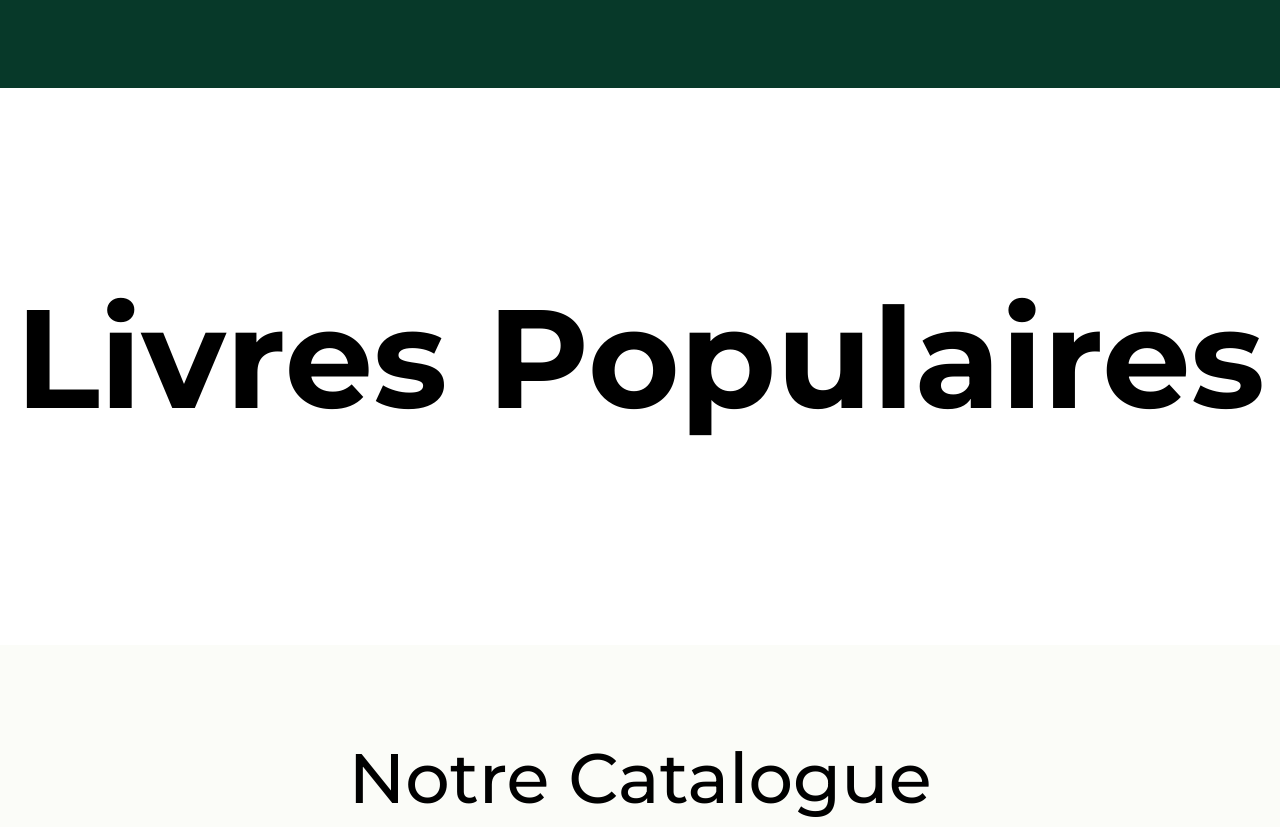
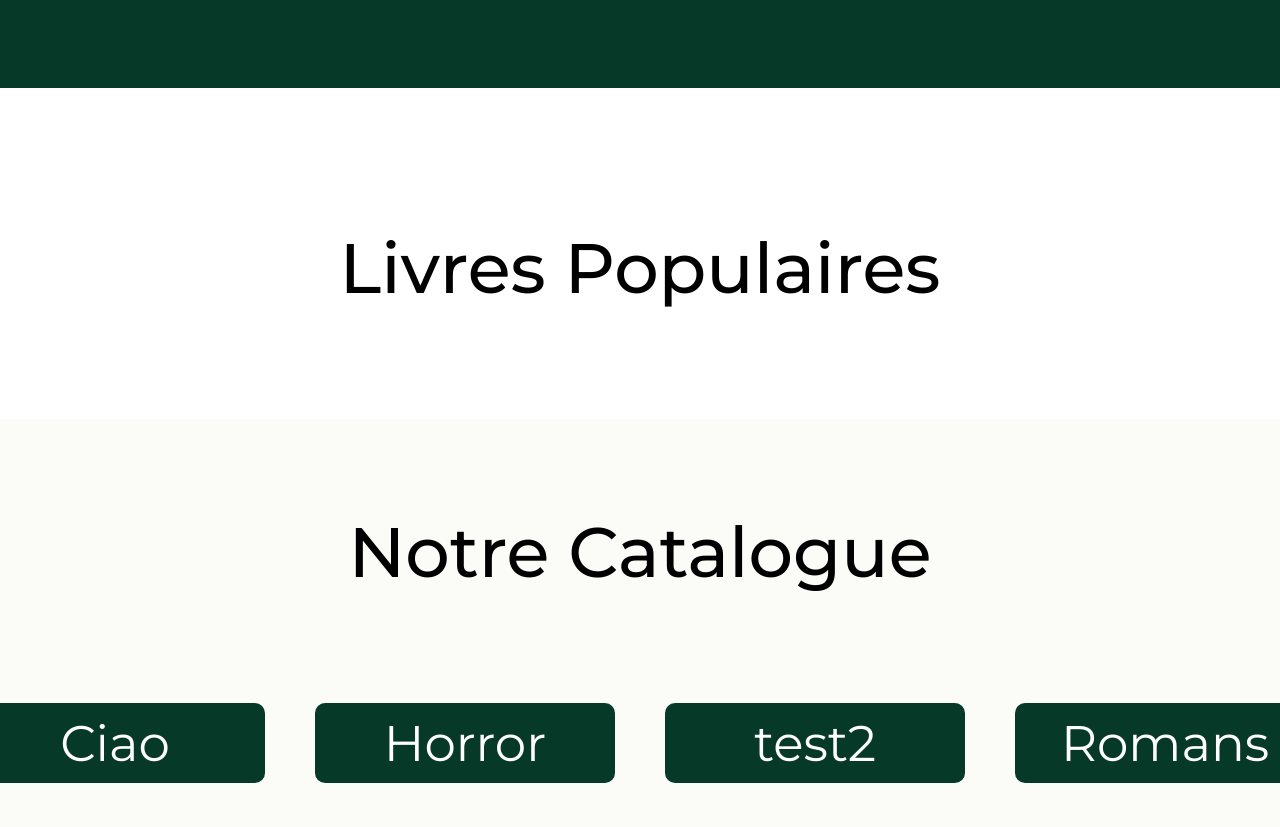
Before and after one commit to RayaneGuebre/library-website, a Django app: page / in a window 1280 px wide. Shown: the part 812-1639 px from the top of the page. Run offline with Django 5.2, Linux system fonts and the light colour scheme; data comes from the database, SQL or seed files in the repository; some libraries are stand-ins or nearby versions.

Commit message:
tryign to fix that TEXT!

```diff
--- a/website/app_folder/static/style.css
+++ b/website/app_folder/static/style.css
@@ -350,7 +350,7 @@
   color: black; /* Ensure links are always black */
 }
 
-.popular-books-text {
+.popular-books-text h1{
   font-size: 70px;
   text-align: center;
   padding-top: 90px;
```
